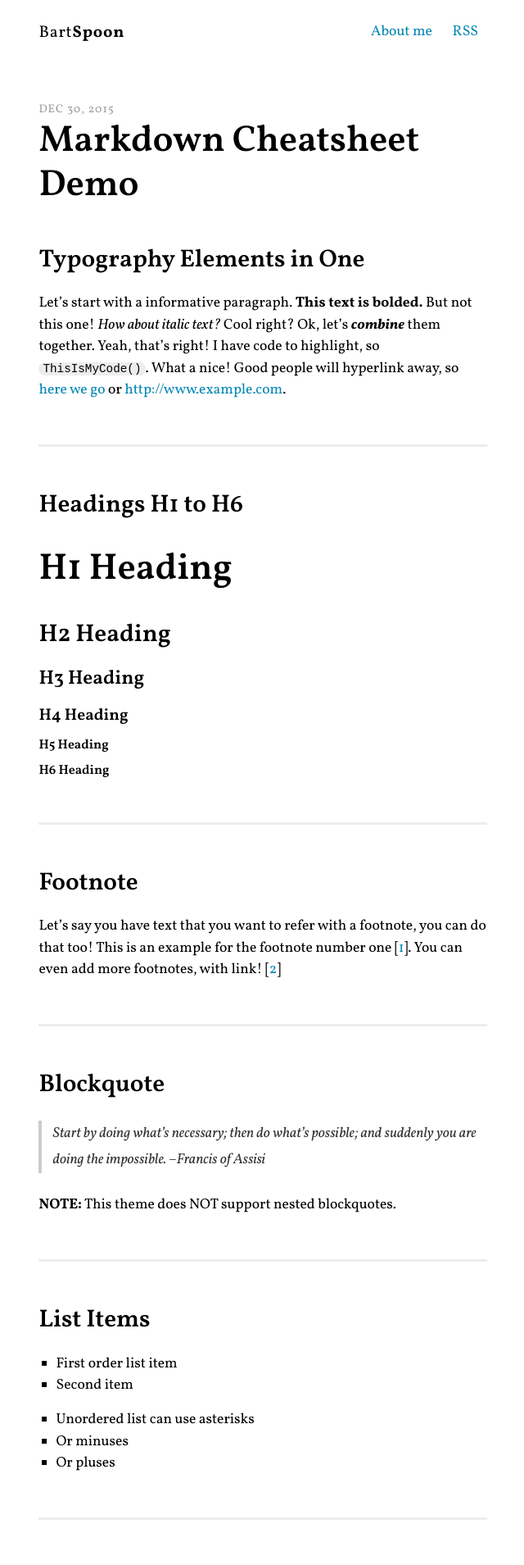
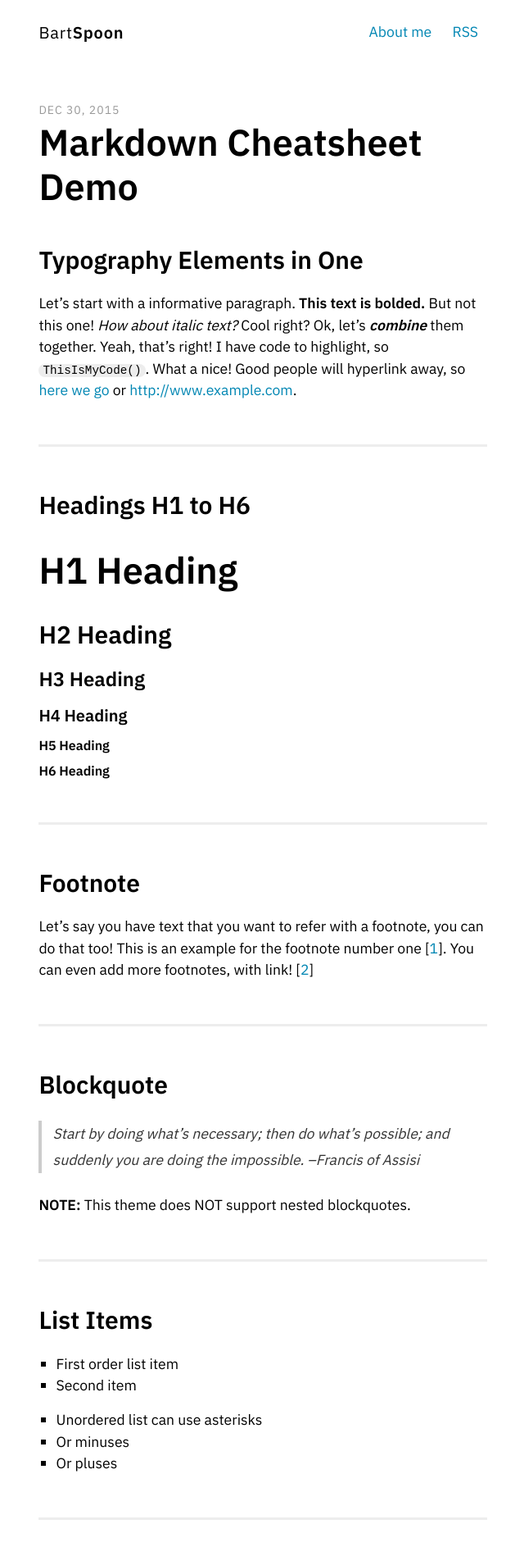
Before and after one commit to bart-spoon/bart-spoon.github.io, a Jekyll site: the page built from _posts/2015-12-30-markdown-cheatsheet-demo.md, in a window 1280 px wide. Shown: the top 1909 px of the page at 82% size, without its empty margins (319-959 px from the left). Built offline with Jekyll 4.4.1, drawn with Linux system fonts in a browser that asks for light colours.

Commit message:
return to IBM Plex Sans

```diff
--- a/assets/scss/_variables.scss
+++ b/assets/scss/_variables.scss
@@ -1,6 +1,6 @@
 // Typography
-@import url('https://fonts.googleapis.com/css?family=Vollkorn:ital,wght@0,400..700;1,400..700');
-$base-font-family: 'Vollkorn', serif;
+@import url('https://fonts.googleapis.com/css?family=IBM+Plex+Sans:400,600');
+$base-font-family: 'IBM Plex Sans', sans-serif;
 $heading-font-family: $base-font-family;
 
 // Font Sizes
--- a/assets/scss/base/_typography.scss
+++ b/assets/scss/base/_typography.scss
@@ -1,10 +1,8 @@
 body {
   color: $base-font-color;
   font-family: $base-font-family;
-  // font-feature-settings: "kern" 1, "liga" 1, "calt" 1;
+  font-feature-settings: "kern" 1, "liga" 1, "calt" 1;
   font-size: $base-font-size;
-  font-optical-sizing: auto;
-  font-style: normal;
   line-height: $base-line-height;
 }
 
```
